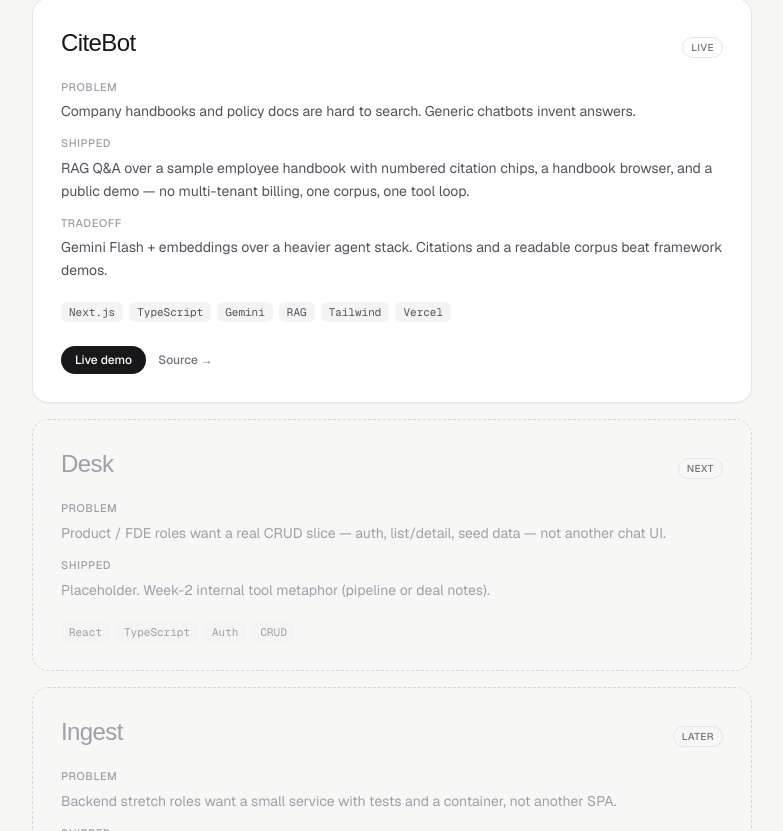
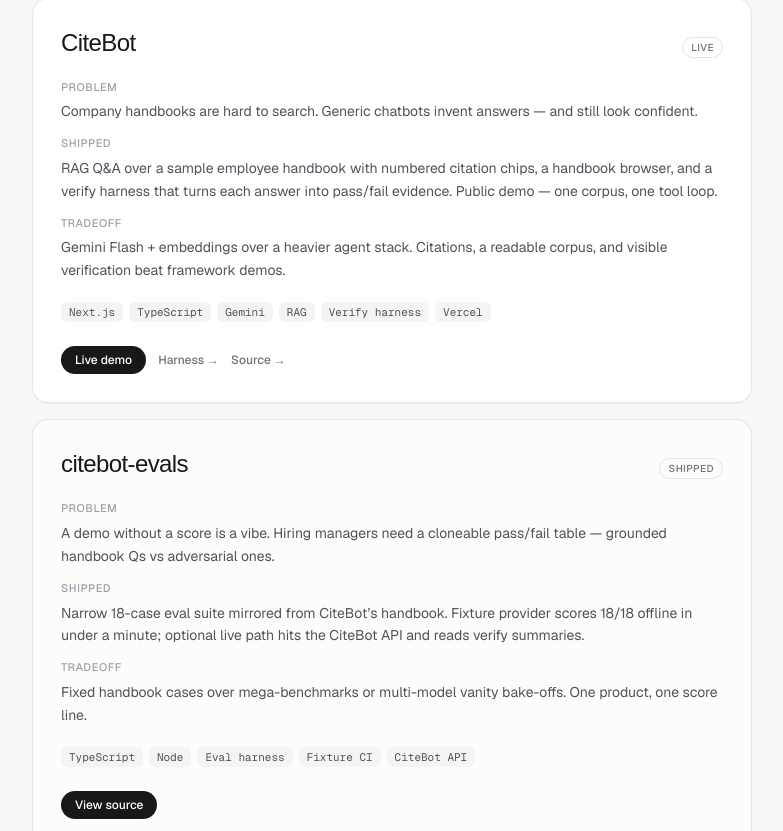
Before and after one commit to jakob-alexander2000/site, a Next.js app: page / in a window 1280 px wide. Shown: the part 569-1400 px from the top of the page, without its empty margins (248-1031 px from the left). Built offline with nearby package versions, Linux system fonts and the light colour scheme; a web font is replaced by a local one.

Commit message:
Replace Desk/Ingest placeholders with shipped portfolio cards
CiteBot now links the verify harness; citebot-evals (18/18 fixture)
and Desk (local folder agent) get real cards. Kill fake Ingest.

```diff
--- a/app/page.tsx
+++ b/app/page.tsx
@@ -36,12 +36,12 @@
               Try CiteBot
             </a>
             <a
-              href="https://github.com/jakob-alexander2000/citebot"
+              href="https://citebot-chi.vercel.app/harness"
               target="_blank"
               rel="noreferrer"
               className="inline-flex items-center rounded-full border border-zinc-300 px-4 py-2 text-sm font-medium text-zinc-700 transition hover:border-zinc-500 hover:text-zinc-900 dark:border-zinc-700 dark:text-zinc-300 dark:hover:border-zinc-500 dark:hover:text-zinc-50"
             >
-              CiteBot source
+              Verify harness
             </a>
           </div>
         </section>
@@ -67,37 +67,55 @@
               title="CiteBot"
               status="Live"
               featured
-              problem="Company handbooks and policy docs are hard to search. Generic chatbots invent answers."
-              shipped="RAG Q&A over a sample employee handbook with numbered citation chips, a handbook browser, and a public demo — no multi-tenant billing, one corpus, one tool loop."
-              tradeoff="Gemini Flash + embeddings over a heavier agent stack. Citations and a readable corpus beat framework demos."
+              problem="Company handbooks are hard to search. Generic chatbots invent answers — and still look confident."
+              shipped="RAG Q&A over a sample employee handbook with numbered citation chips, a handbook browser, and a verify harness that turns each answer into pass/fail evidence. Public demo — one corpus, one tool loop."
+              tradeoff="Gemini Flash + embeddings over a heavier agent stack. Citations, a readable corpus, and visible verification beat framework demos."
               stack={[
                 "Next.js",
                 "TypeScript",
                 "Gemini",
                 "RAG",
-                "Tailwind",
+                "Verify harness",
                 "Vercel",
               ]}
               liveHref="https://citebot-chi.vercel.app"
+              writeupHref="https://citebot-chi.vercel.app/harness"
+              writeupLabel="Harness →"
               sourceHref="https://github.com/jakob-alexander2000/citebot"
             />
 
             <ProjectCard
-              title="Desk"
-              status="Next"
-              placeholder
-              problem="Product / FDE roles want a real CRUD slice — auth, list/detail, seed data — not another chat UI."
-              shipped="Placeholder. Week-2 internal tool metaphor (pipeline or deal notes)."
-              stack={["React", "TypeScript", "Auth", "CRUD"]}
+              title="citebot-evals"
+              status="Shipped"
+              problem="A demo without a score is a vibe. Hiring managers need a cloneable pass/fail table — grounded handbook Qs vs adversarial ones."
+              shipped="Narrow 18-case eval suite mirrored from CiteBot’s handbook. Fixture provider scores 18/18 offline in under a minute; optional live path hits the CiteBot API and reads verify summaries."
+              tradeoff="Fixed handbook cases over mega-benchmarks or multi-model vanity bake-offs. One product, one score line."
+              stack={[
+                "TypeScript",
+                "Node",
+                "Eval harness",
+                "Fixture CI",
+                "CiteBot API",
+              ]}
+              sourceHref="https://github.com/jakob-alexander2000/citebot-evals"
+              sourceLabel="View source"
             />
 
             <ProjectCard
-              title="Ingest"
-              status="Later"
-              placeholder
-              problem="Backend stretch roles want a small service with tests and a container, not another SPA."
-              shipped="Placeholder. Only if week 1 finishes early — Go HTTP + Docker."
-              stack={["Go", "HTTP", "Docker"]}
+              title="Desk"
+              status="Shipped"
+              problem="Cloud RAG proves grounding in a browser. Product / desktop AI roles also want the corpus on your machine — ask a folder, get cited answers, write a report back."
+              shipped="Local-first folder agent: CLI ask/report over notes on disk, plus a localhost UI bound to 127.0.0.1. Same grounding idea as CiteBot, local corpus. No Electron packaging."
+              tradeoff="CLI + localhost UI over a packaged desktop app. Useful in five minutes beats installers and auto-update for a portfolio bet."
+              stack={[
+                "Node",
+                "TypeScript",
+                "Gemini",
+                "Local RAG",
+                "CLI",
+              ]}
+              sourceHref="https://github.com/jakob-alexander2000/desk"
+              sourceLabel="View source"
             />
           </div>
         </section>
--- a/components/ProjectCard.tsx
+++ b/components/ProjectCard.tsx
@@ -8,7 +8,11 @@
   tradeoff?: string;
   stack: string[];
   liveHref?: string;
+  liveLabel?: string;
+  writeupHref?: string;
+  writeupLabel?: string;
   sourceHref?: string;
+  sourceLabel?: string;
   featured?: boolean;
   placeholder?: boolean;
   children?: ReactNode;
@@ -22,10 +26,19 @@
   tradeoff,
   stack,
   liveHref,
+  liveLabel = "Live demo",
+  writeupHref,
+  writeupLabel = "Writeup →",
   sourceHref,
+  sourceLabel,
   featured,
   placeholder,
 }: Props) {
+  const hasActions = Boolean(liveHref || writeupHref || sourceHref);
+  const primarySource = Boolean(sourceHref && !liveHref);
+  const resolvedSourceLabel =
+    sourceLabel ?? (primarySource ? "View source" : "Source →");
+
   return (
     <article
       className={
@@ -107,7 +120,7 @@
         ))}
       </div>
 
-      {(liveHref || sourceHref) && (
+      {hasActions ? (
         <div className="mt-6 flex flex-wrap items-center gap-3">
           {liveHref ? (
             <a
@@ -116,21 +129,41 @@
               rel="noreferrer"
               className="inline-flex items-center rounded-full bg-zinc-900 px-3.5 py-1.5 text-xs font-medium text-white transition hover:bg-zinc-700 dark:bg-zinc-100 dark:text-zinc-900 dark:hover:bg-white"
             >
-              Live demo
+              {liveLabel}
             </a>
           ) : null}
-          {sourceHref ? (
+          {primarySource && sourceHref ? (
+            <a
+              href={sourceHref}
+              target="_blank"
+              rel="noreferrer"
+              className="inline-flex items-center rounded-full bg-zinc-900 px-3.5 py-1.5 text-xs font-medium text-white transition hover:bg-zinc-700 dark:bg-zinc-100 dark:text-zinc-900 dark:hover:bg-white"
+            >
+              {resolvedSourceLabel}
+            </a>
+          ) : null}
+          {writeupHref ? (
+            <a
+              href={writeupHref}
+              target="_blank"
+              rel="noreferrer"
+              className="text-xs font-medium text-zinc-500 transition hover:text-zinc-900 dark:hover:text-zinc-100"
+            >
+              {writeupLabel}
+            </a>
+          ) : null}
+          {!primarySource && sourceHref ? (
             <a
               href={sourceHref}
               target="_blank"
               rel="noreferrer"
               className="text-xs font-medium text-zinc-500 transition hover:text-zinc-900 dark:hover:text-zinc-100"
             >
-              Source →
+              {resolvedSourceLabel}
             </a>
           ) : null}
         </div>
-      )}
+      ) : null}
     </article>
   );
 }
```
